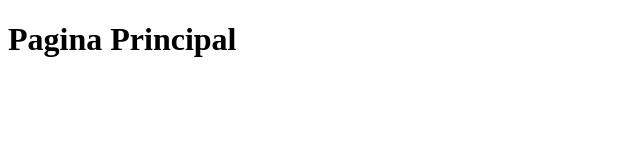
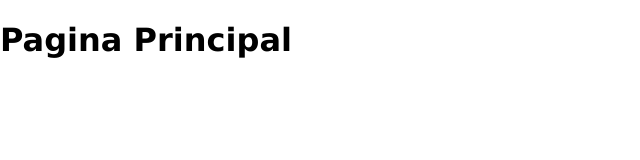
Before and after one commit to Leonardo-Yamashiro/webcomic, a plain HTML site: page index.html in a window 1280 px wide. Shown: the whole page, without its empty margins (0-640 px from the left). Drawn offline with Linux system fonts and the light colour scheme.

Commit message:
Começo do CSS

```diff
--- /dev/null
+++ b/css/style.css
@@ -0,0 +1,7 @@
+@charset "UTF-8";
+body{
+    margin: 0px;
+    padding: 0px;
+    transition-duration: 1s;
+    font-family: Verdana, Geneva, Tahoma, sans-serif;
+}
--- a/index.html
+++ b/index.html
@@ -4,6 +4,7 @@
     <meta charset="UTF-8">
     <meta name="viewport" content="width=device-width, initial-scale=1.0">
     <title>Central</title>
+    <link rel="stylesheet" href="css/style.css">
 </head>
 <body>
     <header>
```
